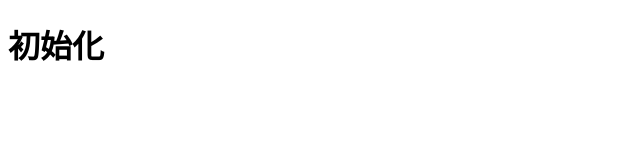
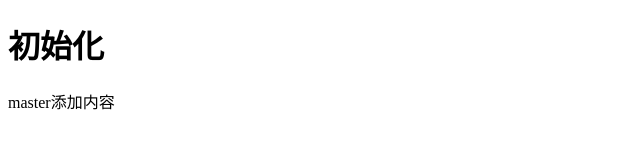
Before and after one commit to dongkaixuan-dev/myFirstProject, a plain HTML site: page index.html in a window 1280 px wide. Shown: the whole page, without its empty margins (0-640 px from the left). Drawn offline with Linux system fonts and the light colour scheme.

Commit message:
master添加内容

```diff
--- a/index.html
+++ b/index.html
@@ -9,6 +9,7 @@
 
 <body>
   <h1>初始化</h1>
+  <div>master添加内容</div>
 </body>
 
 </html>
```
